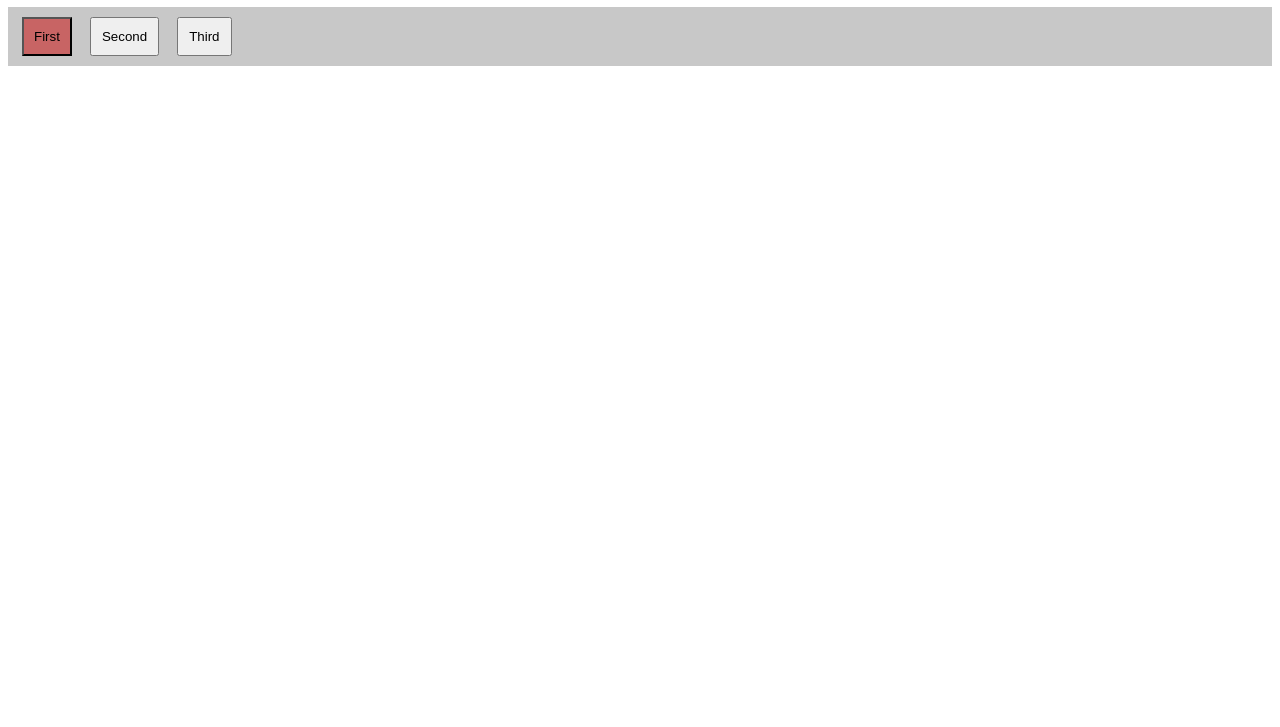
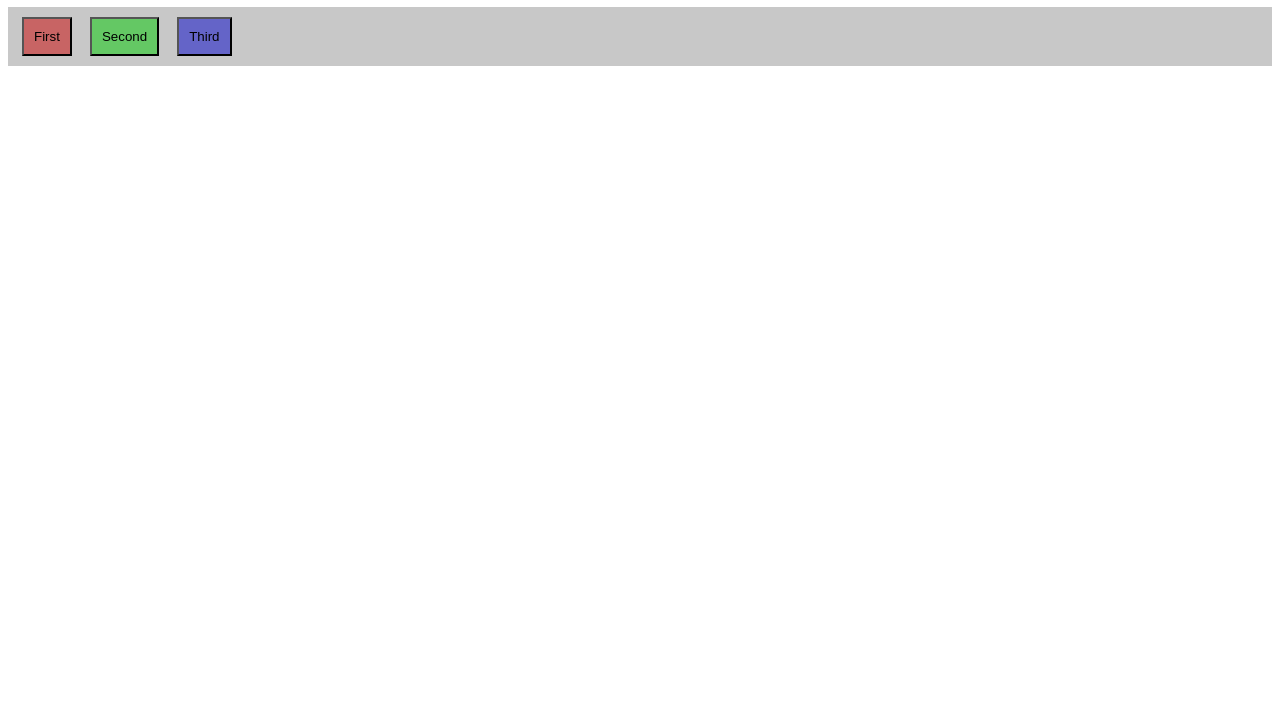
Before and after one commit to Dameron76/WebDevPractice, a plain HTML site: page buttons/index.htm in a window 1280 px wide. Shown: the part 73-800 px from the top of the page. Drawn offline with Linux system fonts and the light colour scheme.

Commit message:
added color to second and third buttons.

```diff
--- a/buttons/style.css
+++ b/buttons/style.css
@@ -11,3 +11,11 @@
 #first-button{
 	background-color: rgb(200, 100, 100);
 }
+
+#second-button{
+	background-color: rgb(100, 200, 100);
+}
+
+#third-button{
+	background-color: rgb(100, 100, 200);
+}
```
